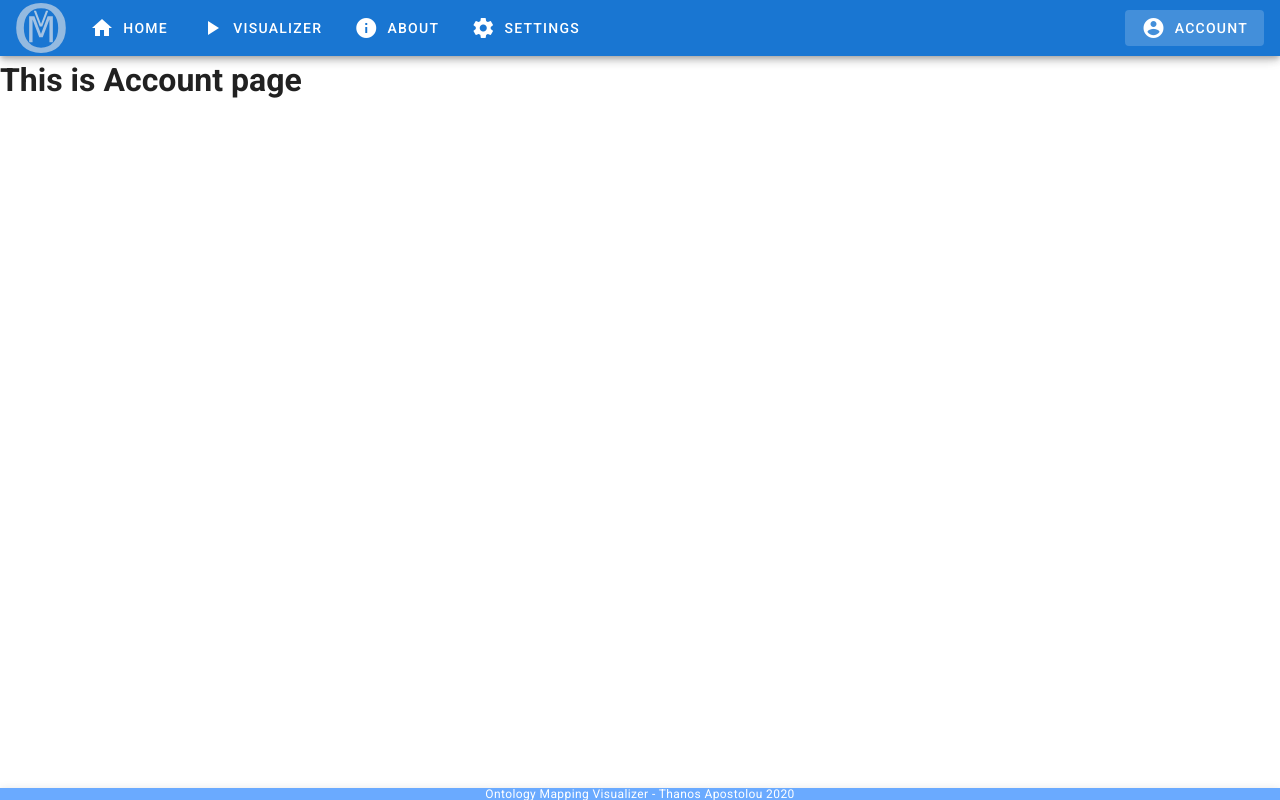
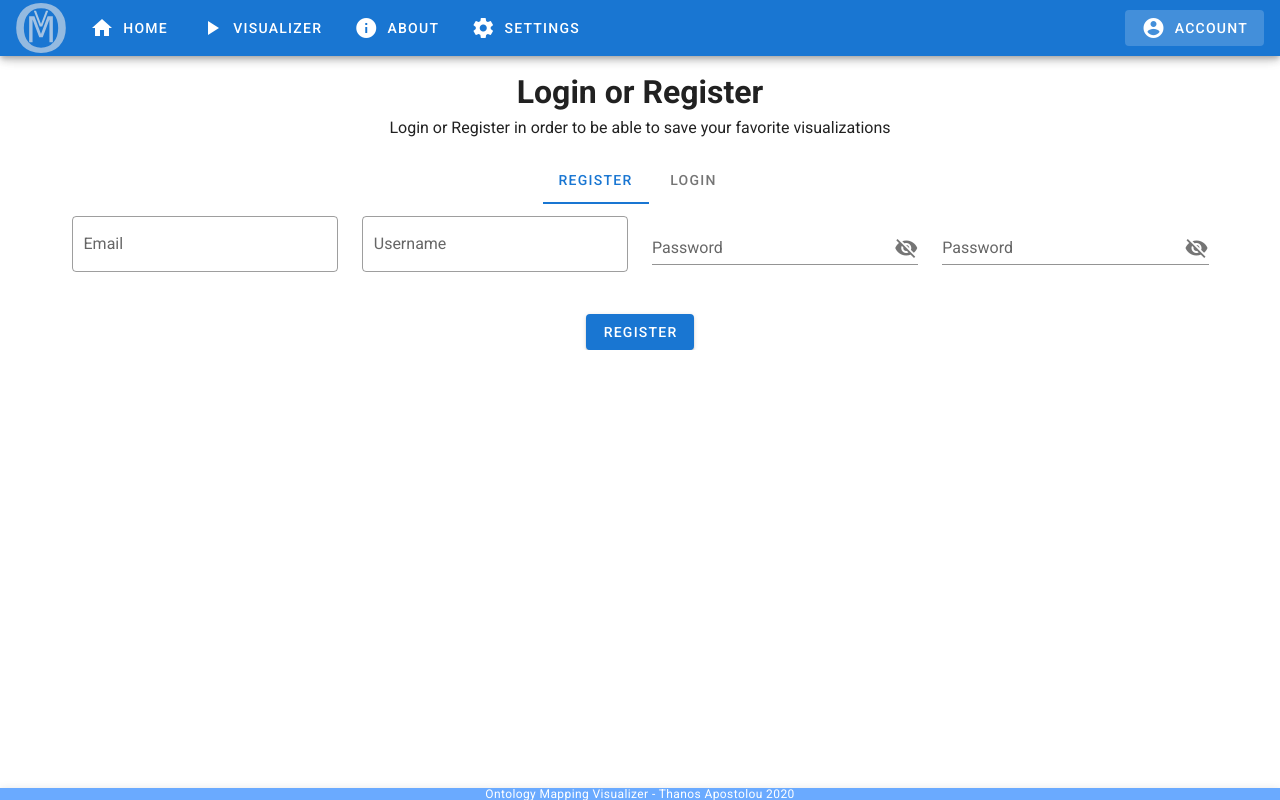
Before and after one commit to ThanosApostolou/omv, a Vue app in the folder omv-client/: page /account in a window 1280 px wide. Built offline with nearby package versions, Linux system fonts and the light colour scheme.

Commit message:
add login and register layout

```diff
--- a/omv-client/src/views/Account.vue
+++ b/omv-client/src/views/Account.vue
@@ -1,11 +1,95 @@
 <template>
-    <div>
-        <h1>This is Account page</h1>
-    </div>
+    <v-container>
+        <div align='center' justify='center' class='text-center'>
+            <h1>Login or Register</h1>
+            <p>Login or Register in order to be able to save your favorite visualizations</p>
+        </div>
+        <v-tabs centered>
+            <v-tabs-slider />
+            <v-tab key='1' href='#tab-1'>
+                Register
+            </v-tab>
+            <v-tab key='2' href='#tab-2'>
+                Login
+            </v-tab>
+            <v-tab-item key='1' value='tab-1'>
+                <v-form v-model='valid' outlined>
+                    <v-container>
+                        <v-row>
+                            <v-col cols='12' xs='12' sm='3'>
+                                <v-text-field chips outlined label='Email' />
+                            </v-col>
+                            <v-col cols='12' xs='12' sm='3'>
+                                <v-text-field chips outlined label='Username' />
+                            </v-col>
+                            <v-col cols='12' xs='12' sm='3'>
+                                <v-text-field
+                                    v-model='password'
+                                    :append-icon='show1 ? "mdi-eye" : "mdi-eye-off"'
+                                    :type='show1 ? "text" : "password"'
+                                    name='input-10-1'
+                                    label='Password'
+                                    hint='At least 8 characters'
+                                    @click:append='show1 = !show1'
+                                />
+                            </v-col>
+                            <v-col cols='12' xs='12' sm='3'>
+                                <v-text-field
+                                    v-model='password'
+                                    :append-icon='show2 ? "mdi-eye" : "mdi-eye-off"'
+                                    :type='show2 ? "text" : "password"'
+                                    name='input-10-1'
+                                    label='Password'
+                                    hint='At least 8 characters'
+                                    @click:append='show2 = !show2'
+                                />
+                            </v-col>
+                        </v-row>
+                        <v-row align='center' justify='center' class='text-center'>
+                            <v-btn color='primary' @click='submit'>
+                                Register
+                            </v-btn>
+                        </v-row>
+                    </v-container>
+                </v-form>
+            </v-tab-item>
+            <v-tab-item key='2' value='tab-2'>
+                <v-form v-model='valid' outlined>
+                    <v-container>
+                        <v-row>
+                            <v-col cols='12' xs='12' sm='6'>
+                                <v-text-field chips outlined label='Email' />
+                            </v-col>
+                            <v-col cols='12' xs='12' sm='6'>
+                                <v-text-field
+                                    v-model='password'
+                                    :append-icon='show1 ? "mdi-eye" : "mdi-eye-off"'
+                                    :type='show1 ? "text" : "password"'
+                                    name='input-10-1'
+                                    label='Password'
+                                    hint='At least 8 characters'
+                                    @click:append='show1 = !show1'
+                                />
+                            </v-col>
+                        </v-row>
+                        <v-row align='center' justify='center' class='text-center'>
+                            <v-btn color='primary' @click='submit'>
+                                Login
+                            </v-btn>
+                        </v-row>
+                    </v-container>
+                </v-form>
+            </v-tab-item>
+        </v-tabs>
+    </v-container>
 </template>
 
 <script>
 export default {
-    name: 'Account'
+    name: 'Account',
+    data: () => ({
+        show1: false,
+        show2: false
+    })
 };
 </script>
--- a/omv-client/src/views/Settings.vue
+++ b/omv-client/src/views/Settings.vue
@@ -1,11 +1,34 @@
 <template>
-    <div>
-        <h1>This is a Settings page</h1>
-    </div>
+    <v-container>
+        <div align='center' justify='center' class='text-center'>
+            <h1>Change Application Settings</h1>
+        </div>
+
+        <v-form v-model='valid' outlined>
+            <v-container>
+                <v-row align='center' justify='center' class='text-center'>
+                    <v-col cols='12' xs='12' lg='6'>
+                        <v-text-field chips outlined label='Server' value='localhost' />
+                    </v-col>
+                    <v-col cols='12' xs='12' lg='6'>
+                        <v-switch v-model='theme_switch' label='Dark Theme' />
+                    </v-col>
+                </v-row>
+                <v-row align='center' justify='center' class='text-center'>
+                    <v-btn color='primary' @click='submit'>
+                        Save
+                    </v-btn>
+                </v-row>
+            </v-container>
+        </v-form>
+    </v-container>
 </template>
 
 <script>
 export default {
-    name: 'Settings'
+    name: 'Settings',
+    data: () => ({
+        theme_switch: true
+    })
 };
 </script>
--- a/omv-client/src/views/Visualizer.vue
+++ b/omv-client/src/views/Visualizer.vue
@@ -24,11 +24,23 @@
                 </v-row>
             </v-container>
         </v-form>
+        <v-row align='center' justify='center' class='text-center'>
+            {{ result }}
+        </v-row>
     </v-container>
 </template>
 
 <script>
 export default {
-    name: 'Visualizer'
+    name: 'Visualizer',
+    data: () => ({
+        valid: true,
+        result: ''
+    }),
+    methods: {
+        submit() {
+            this.result = 'submited';
+        }
+    }
 };
 </script>
```
